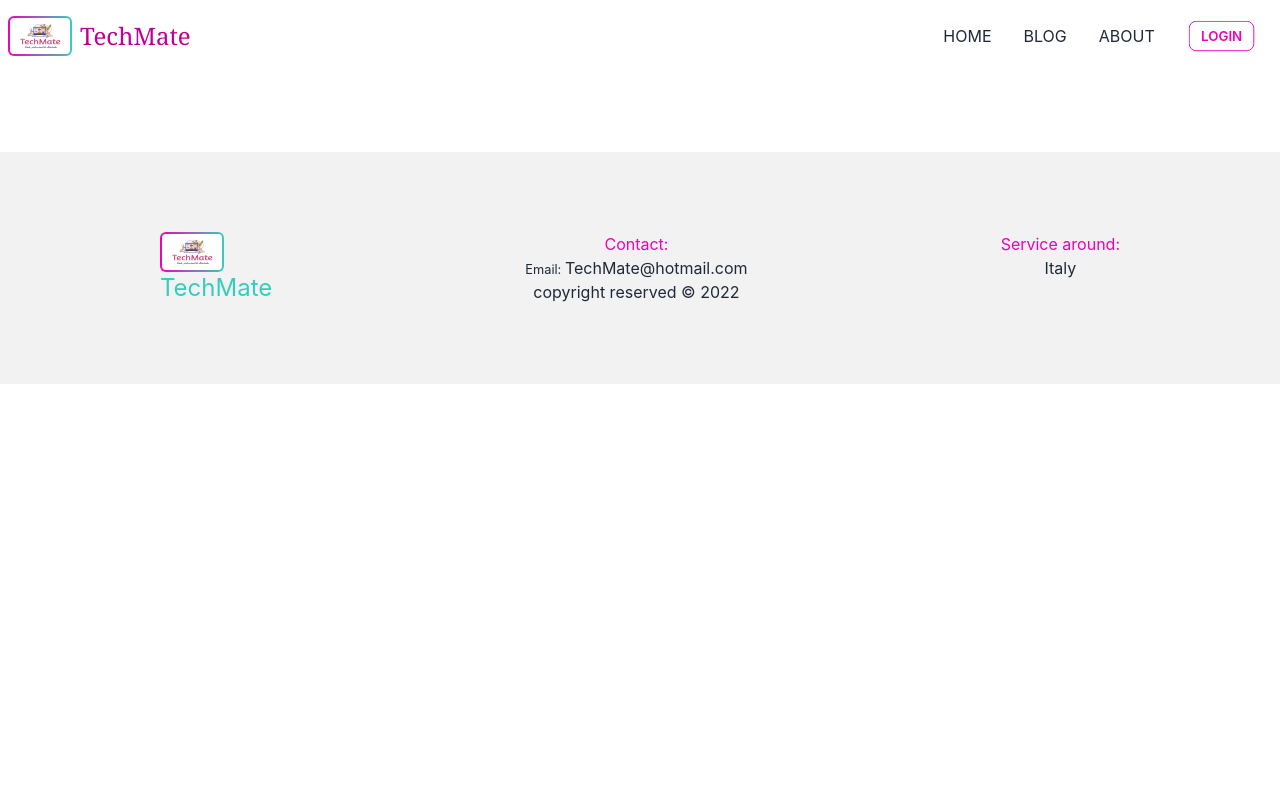
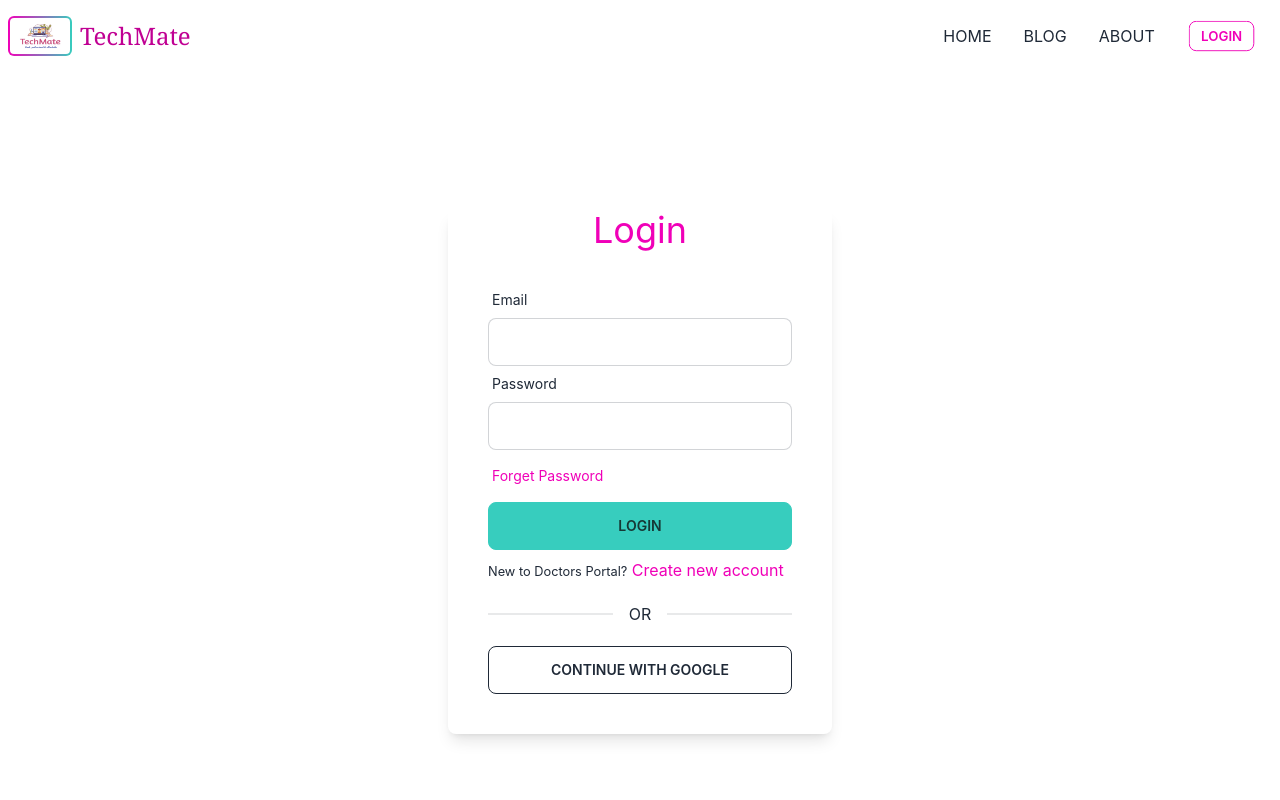
Before and after one commit to SHDilruba/techmate-client, a React (Create React App) app: page /login in a window 1280 px wide. Shown: the top 800 px of the page. Built offline with nearby package versions, Linux system fonts and the light colour scheme; no server answers.

Commit message:
login page done

```diff
--- a/package.json
+++ b/package.json
@@ -10,6 +10,7 @@
     "firebase": "^9.15.0",
     "react": "^18.2.0",
     "react-dom": "^18.2.0",
+    "react-hook-form": "^7.41.5",
     "react-hot-toast": "^2.4.0",
     "react-router-dom": "^6.6.1",
     "react-scripts": "5.0.1",
--- a/src/Pages/Login/Login.js
+++ b/src/Pages/Login/Login.js
@@ -1,9 +1,79 @@
 import React from 'react';
 
+import { useContext, useState } from 'react';
+import { useForm } from 'react-hook-form';
+import { Link, useLocation, useNavigate } from 'react-router-dom';
+import { AuthContext } from '../../contexts/AuthProvider';
+import useToken from '../../Shared/hooks/useToken';
+import useTitle from '../../Shared/hooks/useTitle';
+
 const Login = () => {
+  useTitle('Login');
+  const {register, formState: { errors }, handleSubmit} = useForm();
+  const {signIn} = useContext(AuthContext);
+  const [loginError, setLoginError] = useState('');
+  const [loginUserEmail, setLoginUserEmail] = useState('');
+  const [token] = useToken(loginUserEmail);
+
+  const location = useLocation();
+  const navigate = useNavigate();
+
+  const from = location.state?.from?.pathname || '/';
+  if(token){
+    navigate(from, {replace: true});
+  }
+
+  const handleLogin = data =>{
+    console.log(data);
+    setLoginError('');
+    signIn(data.email, data.password)
+    .then(result => {
+        const user = result.user;
+        setLoginUserEmail(data.email);
+    })
+    .catch(error => {
+      console.log(error.message)
+      setLoginError(error.message);
+    });
+  }
+
   return (
-    <div>
+    <div className='h-[800px] flex justify-center items-center'>
+       <div className='w-96 px-10 pb-10 shadow-lg rounded-lg'>
+          <h2 className='text-4xl text-center mb-8 text-secondary'>Login</h2>
 
+          <form onSubmit={handleSubmit(handleLogin)}>
+            <div className="form-control w-full max-w-xs">
+                <label className="label">
+                    <span className="label-text">Email</span>
+                </label>
+                <input type="email" {...register("email", {
+                   required: 'Email Address is required'
+                })}
+                className="input input-bordered w-full max-w-xs" />
+                {errors.email && <p className='text-red-600'>{errors.email?.message}</p>}
+            </div>
+            <div className="form-control w-full max-w-xs">
+                <label className="label">
+                    <span className="label-text">Password</span>
+                </label>
+                <input type="password" {...register("password",{
+                    required: 'Password is required'
+                })}
+                className="input input-bordered w-full max-w-xs"/>
+                <label className="label">
+                    <span className="label-text text-secondary my-2">Forget Password</span>
+                </label>
+                {errors.password && <p className='text-red-600'>{errors.password?.message}</p>}
+            </div>
+              <input className='btn btn-accent w-full' value="login"
+              type="submit" />
+              { loginError && <p className='text-red-600'>{loginError}</p>}
+          </form>
+          <p className='my-2'><small>New to Doctors Portal?</small> <Link to='/signup' className='text-secondary'>Create new account </Link></p>
+         <div className="divider my-6">OR</div>
+         <button className='btn btn-outline w-full'>CONTINUE WITH GOOGLE </button>
+      </div>
     </div>
   );
 };
--- a/src/Shared/hooks/useToken.js
+++ b/src/Shared/hooks/useToken.js
@@ -0,0 +1,20 @@
+import { useEffect, useState } from "react";
+
+const useToken = email =>{
+  const [token, setToken] = useState('');
+   useEffect(() => {
+      if(email){
+        fetch(`http://localhost:5000/jwt?email=${email}`)
+        .then(res => res.json())
+        .then(data =>{
+            if(data.accessToken){
+               localStorage.setItem('accessToken', data.accessToken)
+               setToken(data.accessToken);
+            }
+        });
+      }
+   }, [email]);
+   return [token];
+}
+
+export default useToken;
```
Also changed, not shown: 1 other file (tests, documents, lock files or other folders).
